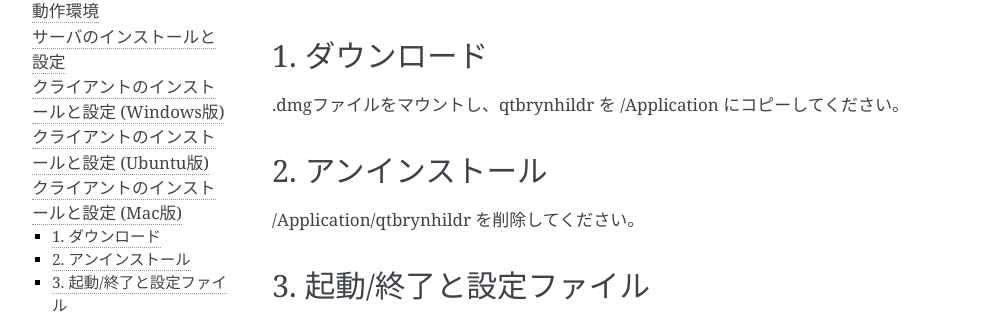
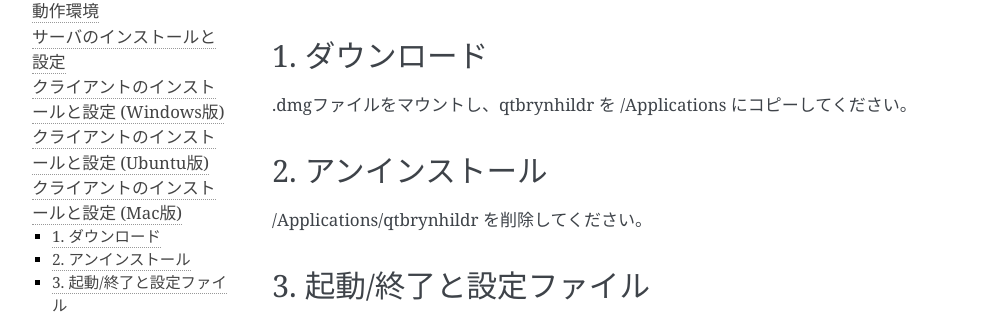
Before and after one commit to funfun-dc5/qtbrynhildr, a Sphinx documentation site: the page built from doc/manual/source/client_setting_macosx.rst, in a window 1280 px wide. Shown: the part 146-460 px from the top of the page, without its empty margins (148-1141 px from the left). Built offline with Sphinx 7.4.7, drawn with Linux system fonts in a browser that asks for light colours.

Commit message:
updated ReadMe.txt and manual

```diff
--- a/doc/manual/source/client_setting_macosx.rst
+++ b/doc/manual/source/client_setting_macosx.rst
@@ -6,13 +6,13 @@
 1. ダウンロード
 ----------------
 
-.dmgファイルをマウントし、qtbrynhildr を /Application にコピーしてください。
+.dmgファイルをマウントし、qtbrynhildr を /Applications にコピーしてください。
 
 
 2. アンインストール
 ----------------------------------
 
-/Application/qtbrynhildr を削除してください。
+/Applications/qtbrynhildr を削除してください。
 
 3. 起動/終了と設定ファイル
 --------------------------
```
Also changed, not shown: 1 other file.
